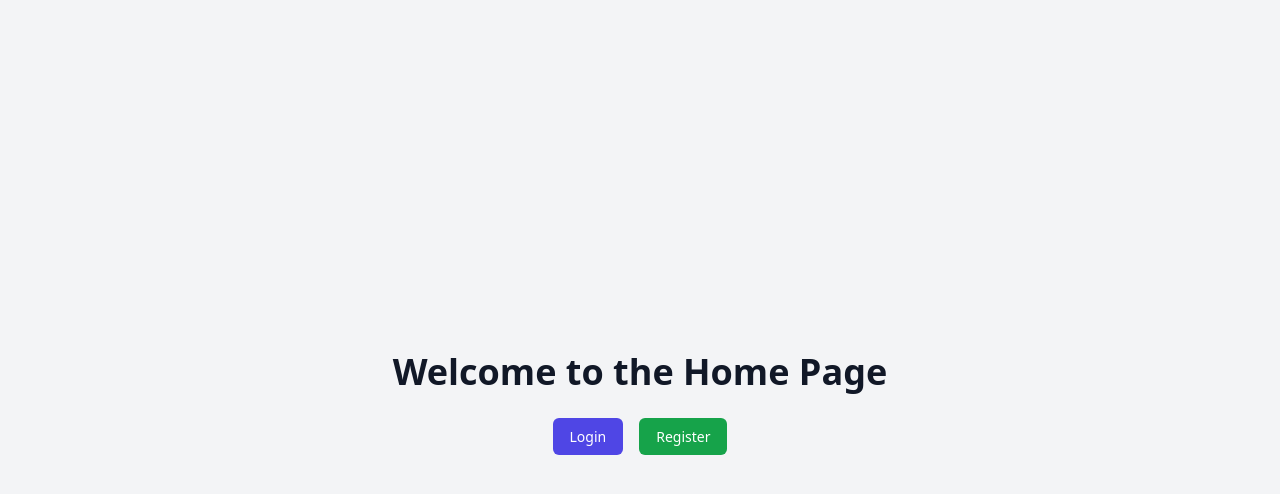
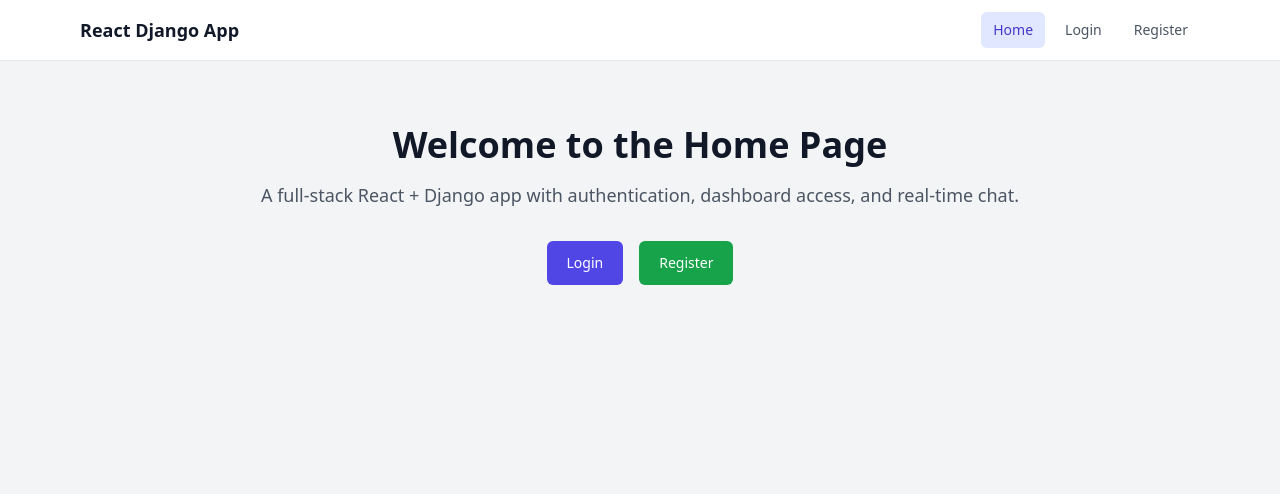
Before and after one commit to developmentopstarget/react-django-app, a React app in the folder frontend/: page / in a window 1280 px wide. Shown: the top 494 px of the page. Built offline with nearby package versions, Linux system fonts and the light colour scheme; no server answers; the HTML template or start-up script is replaced by a standard one.

Commit message:
feat: add app navigation header

```diff
--- a/frontend/src/App.jsx
+++ b/frontend/src/App.jsx
@@ -1,21 +1,26 @@
 import React from 'react';
 import { BrowserRouter, Routes, Route } from 'react-router-dom';
+
 import { AuthProvider } from './context/AuthContext';
+import Navbar from './components/Navbar';
 import Home from './components/Home';
 import Login from './components/Login';
 import Register from './components/Register';
 import Dashboard from './components/Dashboard';
 import PrivateRoute from './components/PrivateRoute';
-import Chat from './components/Chat'; // <-- Add this line
+import Chat from './components/Chat';
 
 export default function App() {
     return (
         <AuthProvider>
             <BrowserRouter>
+                <Navbar />
+
                 <Routes>
                     <Route path="/" element={<Home />} />
                     <Route path="/login" element={<Login />} />
                     <Route path="/register" element={<Register />} />
+
                     <Route
                         path="/dashboard"
                         element={
@@ -24,7 +29,8 @@ export default function App() {
                             </PrivateRoute>
                         }
                     />
-          <Route // <-- Add this new route
+
+                    <Route
                         path="/chat"
                         element={
                             <PrivateRoute>
--- a/frontend/src/components/Chat.jsx
+++ b/frontend/src/components/Chat.jsx
@@ -46,7 +46,7 @@ const Chat = () => {
     }
 
     return (
-        <div className="min-h-screen flex flex-col h-screen bg-gray-100">
+        <div className="flex h-[calc(100vh-65px)] flex-col bg-gray-100">
             <div className="p-4 bg-gray-200 text-center">
                 <span>The WebSocket is currently {connectionStatus}</span>
             </div>
--- a/frontend/src/components/Home.jsx
+++ b/frontend/src/components/Home.jsx
@@ -3,37 +3,55 @@ import { Link } from 'react-router-dom';
 import { useAuth } from '../context/AuthContext';
 
 const Home = () => {
-    const { user, logout } = useAuth();
+    const { user } = useAuth();
 
     return (
-        <div className="min-h-screen flex flex-col items-center justify-center bg-gray-100 py-12 px-4 sm:px-6 lg:px-8">
-            <h1 className="text-4xl font-extrabold text-gray-900">Welcome to the Home Page</h1>
-            <div className="mt-8 space-x-4">
+        <main className="min-h-[calc(100vh-65px)] bg-gray-100 px-4 py-16">
+            <div className="mx-auto flex max-w-3xl flex-col items-center text-center">
+                <h1 className="text-4xl font-extrabold text-gray-900">
+                    Welcome to the Home Page
+                </h1>
+
+                <p className="mt-4 text-lg text-gray-600">
+                    A full-stack React + Django app with authentication, dashboard access,
+                    and real-time chat.
+                </p>
+
+                <div className="mt-8 flex flex-wrap justify-center gap-4">
                     {user ? (
                         <>
-                        <p className="text-lg text-gray-700">Hello, {user.username}!</p>
-                        <button
-                            onClick={logout}
-                            className="px-4 py-2 border border-transparent text-sm font-medium rounded-md text-white bg-red-600 hover:bg-red-700 focus:outline-none focus:ring-2 focus:ring-offset-2 focus:ring-red-500"
+                            <Link
+                                to="/dashboard"
+                                className="rounded-md bg-indigo-600 px-5 py-3 text-sm font-medium text-white hover:bg-indigo-700"
                             >
-                            Logout
-                        </button>
-                        <Link to="/dashboard" className="px-4 py-2 border border-transparent text-sm font-medium rounded-md text-white bg-indigo-600 hover:bg-indigo-700 focus:outline-none focus:ring-2 focus:ring-offset-2 focus:ring-indigo-500">
                                 Go to Dashboard
+                            </Link>
+                            <Link
+                                to="/chat"
+                                className="rounded-md bg-gray-900 px-5 py-3 text-sm font-medium text-white hover:bg-gray-800"
+                            >
+                                Open Chat
                             </Link>
                         </>
                     ) : (
                         <>
-                        <Link to="/login" className="px-4 py-2 border border-transparent text-sm font-medium rounded-md text-white bg-indigo-600 hover:bg-indigo-700 focus:outline-none focus:ring-2 focus:ring-offset-2 focus:ring-indigo-500">
+                            <Link
+                                to="/login"
+                                className="rounded-md bg-indigo-600 px-5 py-3 text-sm font-medium text-white hover:bg-indigo-700"
+                            >
                                 Login
                             </Link>
-                        <Link to="/register" className="px-4 py-2 border border-transparent text-sm font-medium rounded-md text-white bg-green-600 hover:bg-green-700 focus:outline-none focus:ring-2 focus:ring-offset-2 focus:ring-green-500">
+                            <Link
+                                to="/register"
+                                className="rounded-md bg-green-600 px-5 py-3 text-sm font-medium text-white hover:bg-green-700"
+                            >
                                 Register
                             </Link>
                         </>
                     )}
                 </div>
             </div>
+        </main>
     );
 };
 
--- /dev/null
+++ b/frontend/src/components/Navbar.jsx
@@ -0,0 +1,71 @@
+import React from 'react';
+import { Link, NavLink, useNavigate } from 'react-router-dom';
+import { useAuth } from '../context/AuthContext';
+
+const navLinkClass = ({ isActive }) =>
+    [
+        'rounded-md px-3 py-2 text-sm font-medium transition',
+        isActive
+            ? 'bg-indigo-100 text-indigo-700'
+            : 'text-gray-600 hover:bg-gray-100 hover:text-gray-900',
+    ].join(' ');
+
+const Navbar = () => {
+    const { user, logout } = useAuth();
+    const navigate = useNavigate();
+
+    const handleLogout = async () => {
+        await logout();
+        navigate('/', { replace: true });
+    };
+
+    return (
+        <header className="border-b bg-white shadow-sm">
+            <nav className="mx-auto flex max-w-6xl items-center justify-between px-4 py-3">
+                <Link to="/" className="text-lg font-bold text-gray-900">
+                    React Django App
+                </Link>
+
+                <div className="flex items-center gap-2">
+                    <NavLink to="/" className={navLinkClass}>
+                        Home
+                    </NavLink>
+
+                    {user ? (
+                        <>
+                            <NavLink to="/dashboard" className={navLinkClass}>
+                                Dashboard
+                            </NavLink>
+                            <NavLink to="/chat" className={navLinkClass}>
+                                Chat
+                            </NavLink>
+
+                            <span className="ml-3 hidden text-sm text-gray-500 sm:inline">
+                                {user.username}
+                            </span>
+
+                            <button
+                                type="button"
+                                onClick={handleLogout}
+                                className="rounded-md bg-red-600 px-3 py-2 text-sm font-medium text-white hover:bg-red-700"
+                            >
+                                Logout
+                            </button>
+                        </>
+                    ) : (
+                        <>
+                            <NavLink to="/login" className={navLinkClass}>
+                                Login
+                            </NavLink>
+                            <NavLink to="/register" className={navLinkClass}>
+                                Register
+                            </NavLink>
+                        </>
+                    )}
+                </div>
+            </nav>
+        </header>
+    );
+};
+
+export default Navbar;
```
Lines whose indentation alone changed are shown as unchanged.
